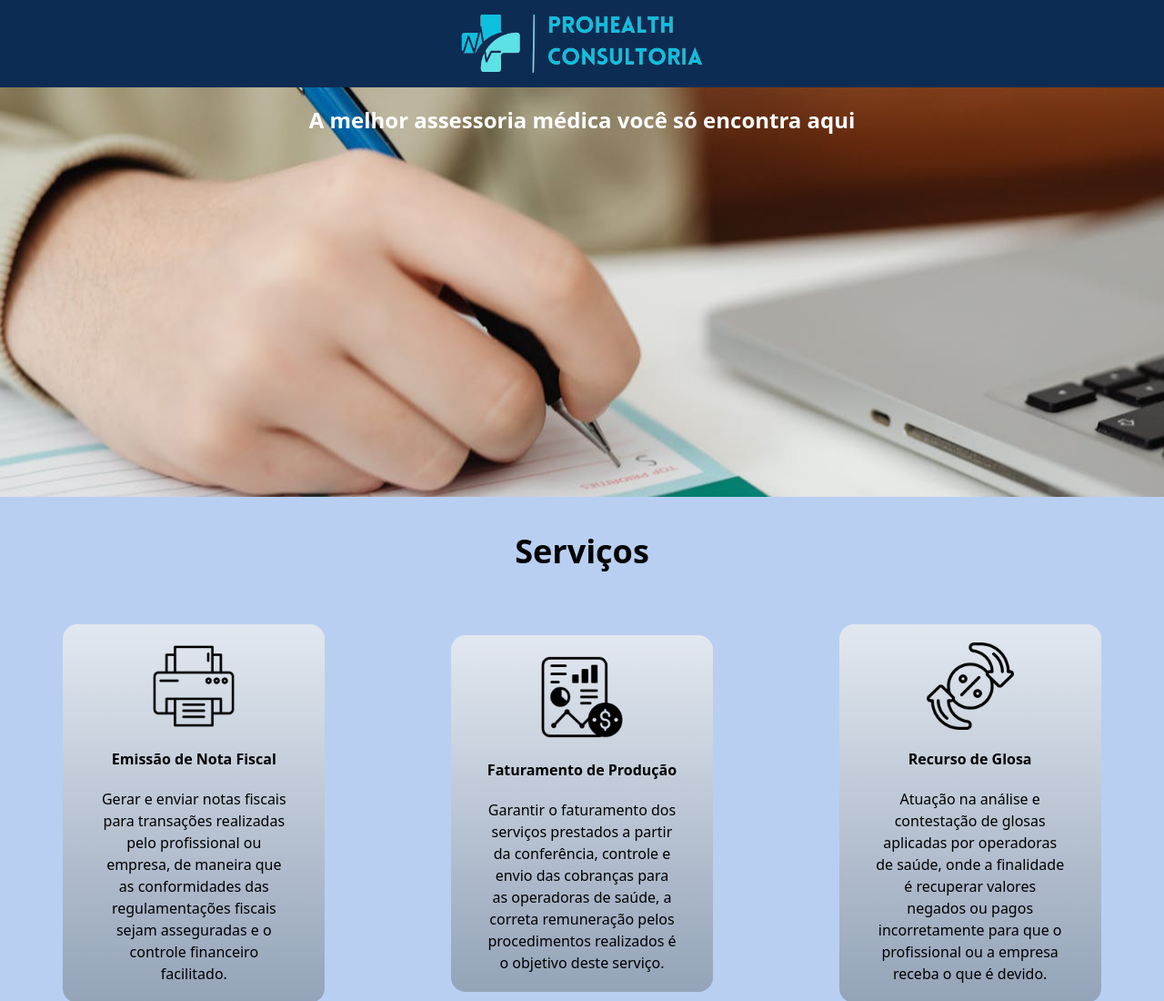
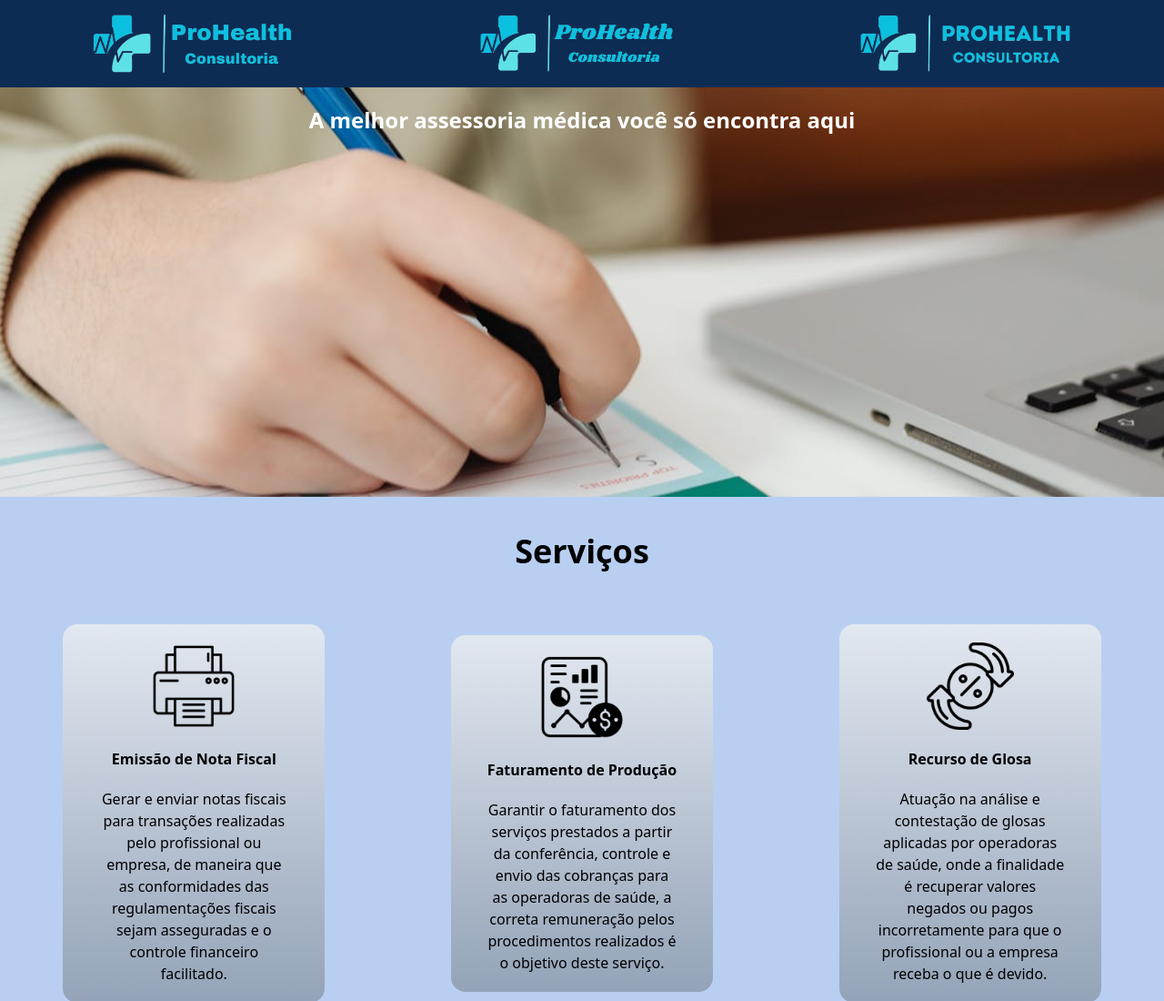
Before and after one commit to Erickvidolin/Consultoria_SA, a website: page index.html in a window 1280 px wide. Shown: the top 1100 px of the page at 91% size. Drawn offline with Linux system fonts and the light colour scheme.

Commit message:
Add files via upload

```diff
--- a/index.html
+++ b/index.html
@@ -8,7 +8,11 @@
     <link rel="stylesheet" href="./src/style.css">
 </head>
 <body class="bg-slate-800">
-    <header class="bg-[#0D2C54] h-16 md:h-24 w-full flex justify-center align-middle"><img src="./src/img/logoPH.png" alt="" class="m-auto h-8 filter md:h-14 lg:h-16"></header>
+    <header class="bg-[#0D2C54] h-16 md:h-24 w-full flex justify-center align-middle">
+        <img src="./src/img/logoPH-1.png" alt="" class="m-auto h-8 filter md:h-14 lg:h-16">
+        <img src="./src/img/logoPH-2.png" alt="" class="m-auto h-8 filter md:h-14 lg:h-16">
+        <img src="./src/img/logoPH-3.png" alt="" class="m-auto h-8 filter md:h-14 lg:h-16">
+    </header>
     <div class=" w-full img-principal bg-[#54719C] bg-01 bg-center bg-cover text-white">
         <div class="w-12/12 m-auto text-center">
             <h2 class="p-5 text-xl md:text-2xl font-bold">A melhor assessoria médica você só encontra aqui</h2>
```
Also changed, not shown: src/img/logoPH-1.png (added), src/img/logoPH-2.png (added), src/img/logoPH-3.png (added), src/output.css.
